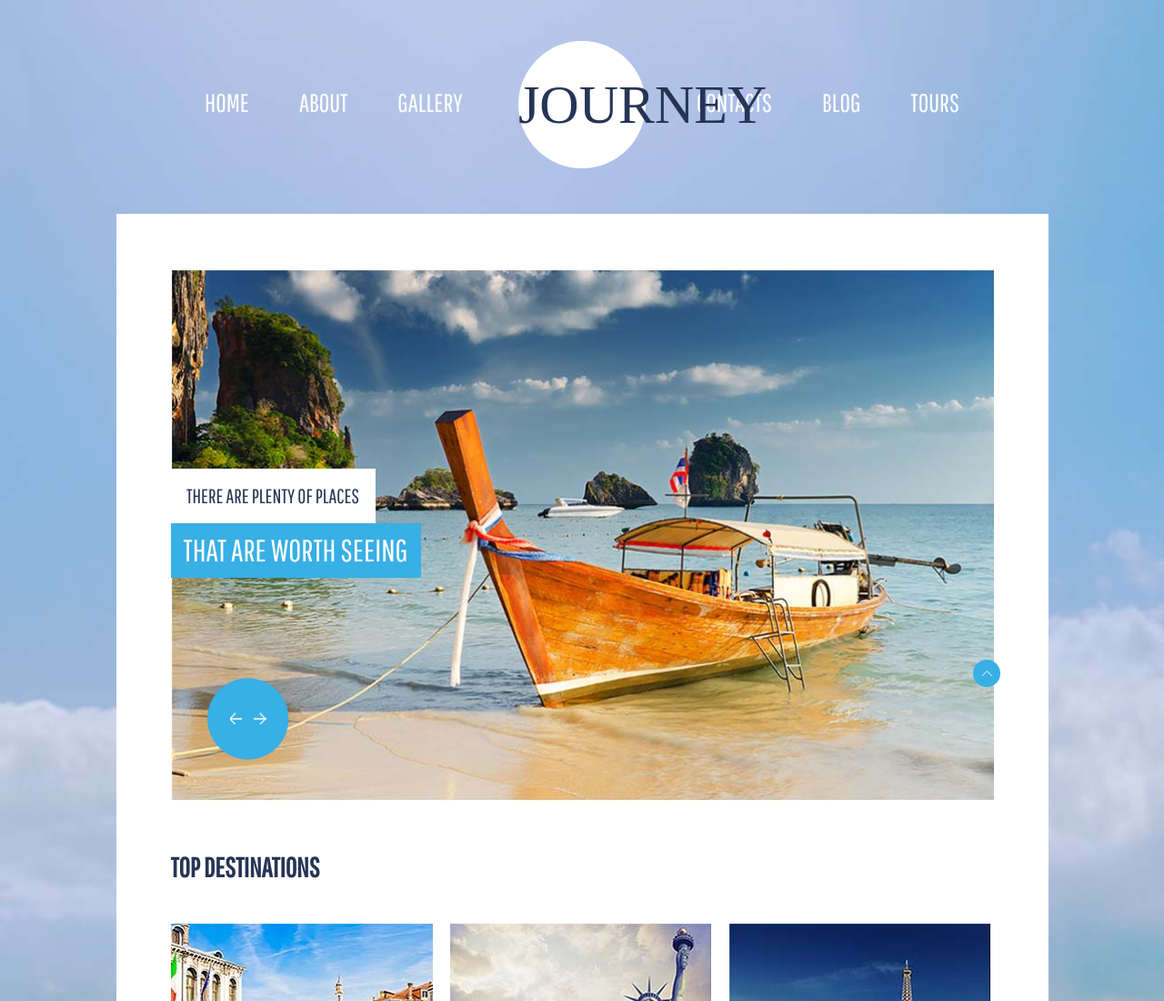
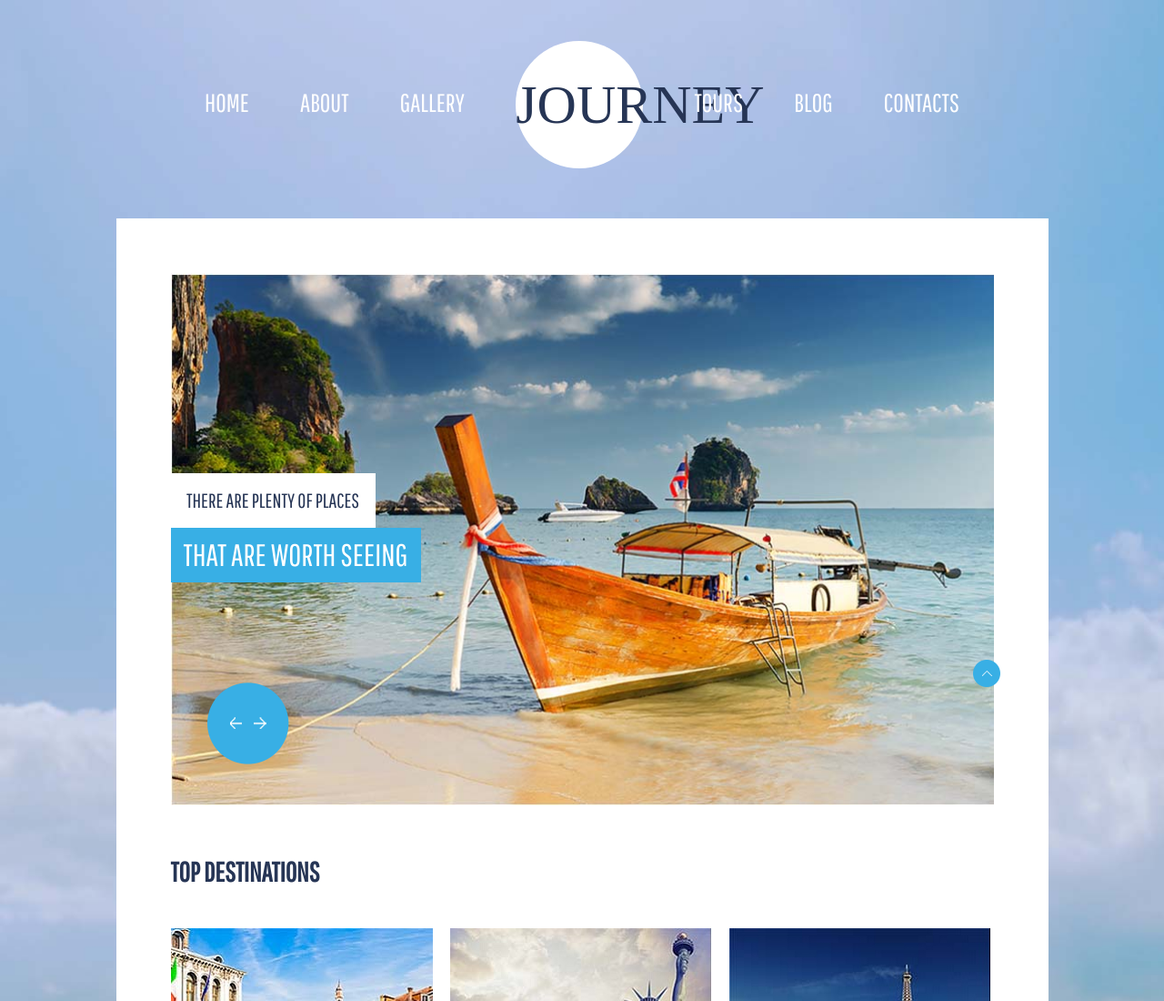
Before and after one commit to vitozv/FE-Course, a plain HTML site: page homeworks/homework 6/files/index.html in a window 1280 px wide. Shown: the top 1100 px of the page at 91% size. Drawn offline with Linux system fonts and the light colour scheme; a web font is replaced by a local one.

Commit message:
hw6 header done

```diff
--- a/homeworks/homework 6/files/css/02header.css
+++ b/homeworks/homework 6/files/css/02header.css
@@ -1,20 +1,21 @@
 header {
-    position: relative;
     width: 830px;
-    height: 140px;
     margin-left: auto;
     margin-right: auto;
     margin-top: 45px;
+    margin-bottom: 55px;
 }
 
 .menu {
-    padding-top: 51px;
+    display: flex;
+    justify-content: space-between;
+    align-items: center;
     text-transform: uppercase;
+    list-style: none;
 }
 
 .menu__item {
     position: relative;
-    display: inline-block;
 }
 
 .menu__item > a {
@@ -53,7 +54,7 @@ header {
     color: white;
 }
 
-.menu__item:hover>.submenu {
+.menu__item:hover > .submenu {
     display: block;
     background-color: white;
     border-radius: 5px 5px 5px 5px;
@@ -74,28 +75,13 @@ header {
 }
 
 .logo {
-    position: absolute;
-    top: 50%;
-    left: 50%;
-    transform: translate(-50%, -50%);
     width: 140px;
     height: 140px;
     background-color: rgb(255, 255, 255);
     border-radius: 50%;
     text-align: center;
     color: #263555;
-    text-transform: uppercase;
     font-family: dorsa;
     font-size: 60px;
     line-height: 140px;
 }
-
-.left {
-    float: left;
-    margin-right: 55px;
-}
-
-.right {
-    float: right;
-    margin-left: 55px;
-}
--- a/homeworks/homework 6/files/index.html
+++ b/homeworks/homework 6/files/index.html
@@ -12,12 +12,12 @@
 </head>
 <body>
     <header>
-        <ul class="menu clearfix">
-            <li class="menu__item left">
-                <a href="#" class="sub-sign">home</a>
+        <ul class="menu">
+            <li class="menu__item">
+                <a href="#">home</a>
             </li>
-            <li class="menu__item left">
-                <a href="#" class="sub-sign">about</a>
+            <li class="menu__item">
+                <a href="#">about</a>
                 <ul class="submenu">
                     <li class="submenu__item">
                         <a href="#">agency</a>
@@ -30,21 +30,49 @@
                     </li>
                 </ul>
             </li>
-            <li class="menu__item left">
-                <a href="#" class="sub-sign">gallery</a>
+            <li class="menu__item">
+                <a href="#">gallery</a>
             </li>
-            <li class="menu__item right">
-                <a href="#" class="sub-sign">tours</a>
+            <li class="menu__item">
+                <div class="logo">Journey</div>
             </li>
-            <li class="menu__item right">
-                <a href="#" class="sub-sign">blog</a>
+            <li class="menu__item">
+                <a href="#">tours</a>
             </li>
-            <li class="menu__item right">
-                <a href="#" class="sub-sign">contacts</a>
+            <li class="menu__item">
+                <a href="#">blog</a>
+            </li>
+            <li class="menu__item">
+                <a href="#">contacts</a>
             </li>
         </ul>
-        <div class="logo">Journey</div>
+
     </header>
+
+
+
+
+
+
+
+
+
+
+
+
+
+
+
+
+
+
+
+
+
+
+
+
+
     <main>
         <p class="slider_header_top">THERE ARE PLENTY OF PLACES</p>
         <p class="slider_header_bottom">THAT ARE WORTH SEEING</p>
```
Also changed, not shown: 1 other file.
